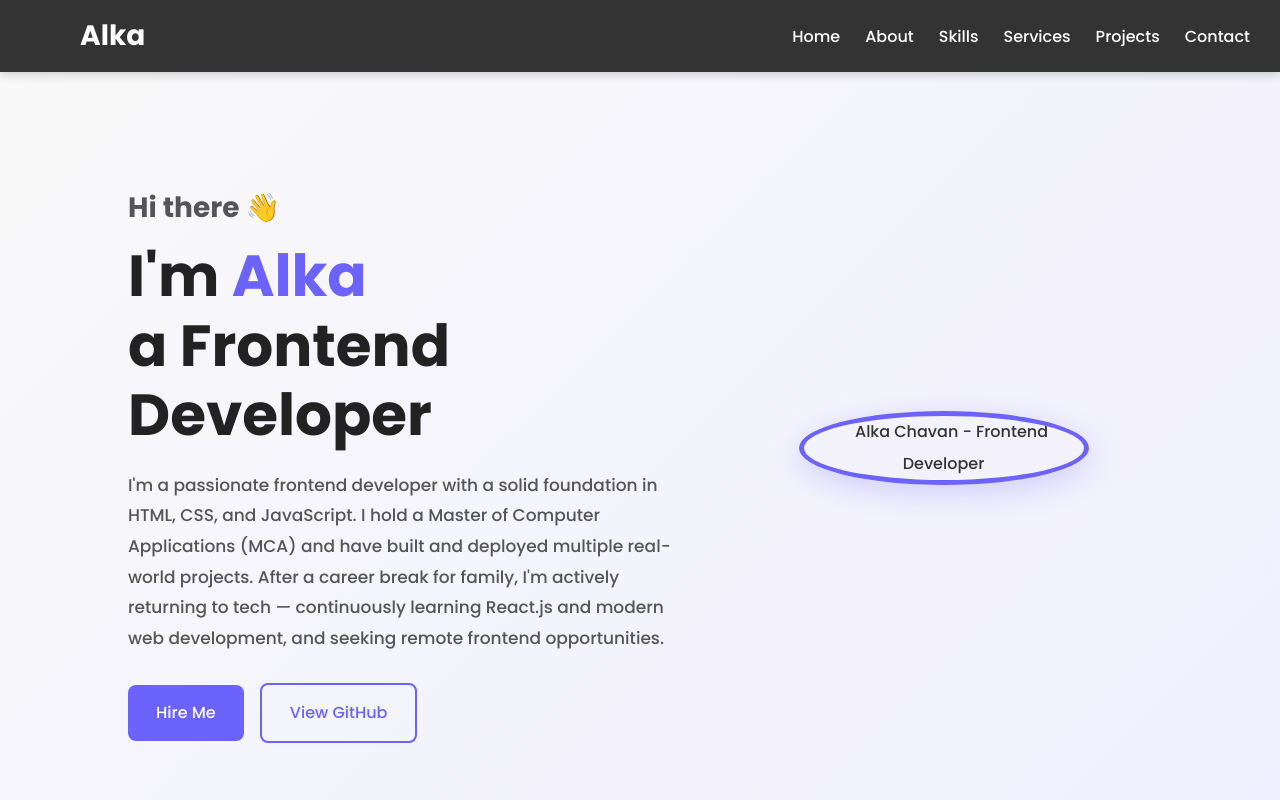
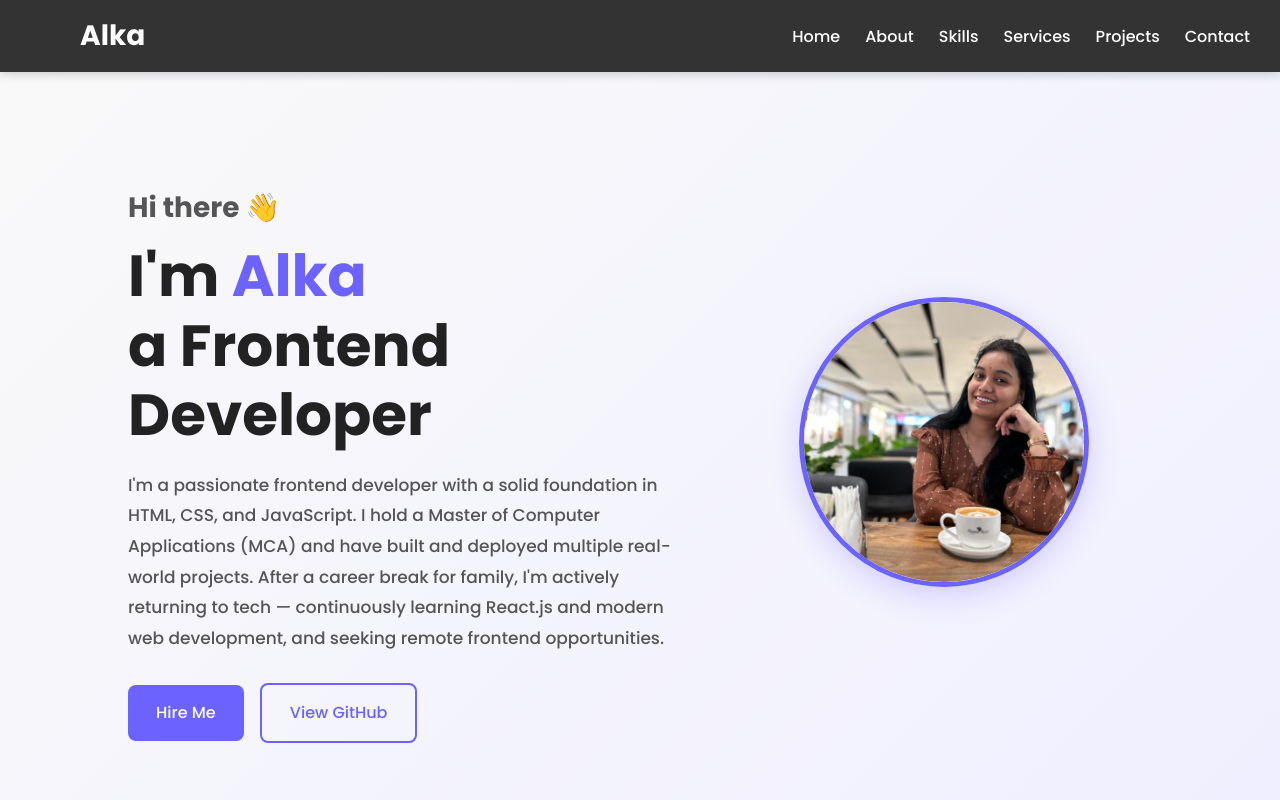
Before and after one commit to Alkaschavan/AlkaPortfolio, a plain HTML site: page index.html in a window 1280 px wide. Shown: the top 800 px of the page. Drawn offline with Linux system fonts and the light colour scheme.

Commit message:
Update index.html

```diff
--- a/index.html
+++ b/index.html
@@ -44,7 +44,7 @@
         <a href="https://github.com/alkaschavan" target="_blank" class="btn-secondary">View GitHub</a>
       </div>
       <div class="about-image">
-        <img src="./images/alka.jpg" alt="Alka Chavan - Frontend Developer">
+        <img src="alka.jpg" alt="Alka Chavan - Frontend Developer">
       </div>
     </div>
   </section>
```
